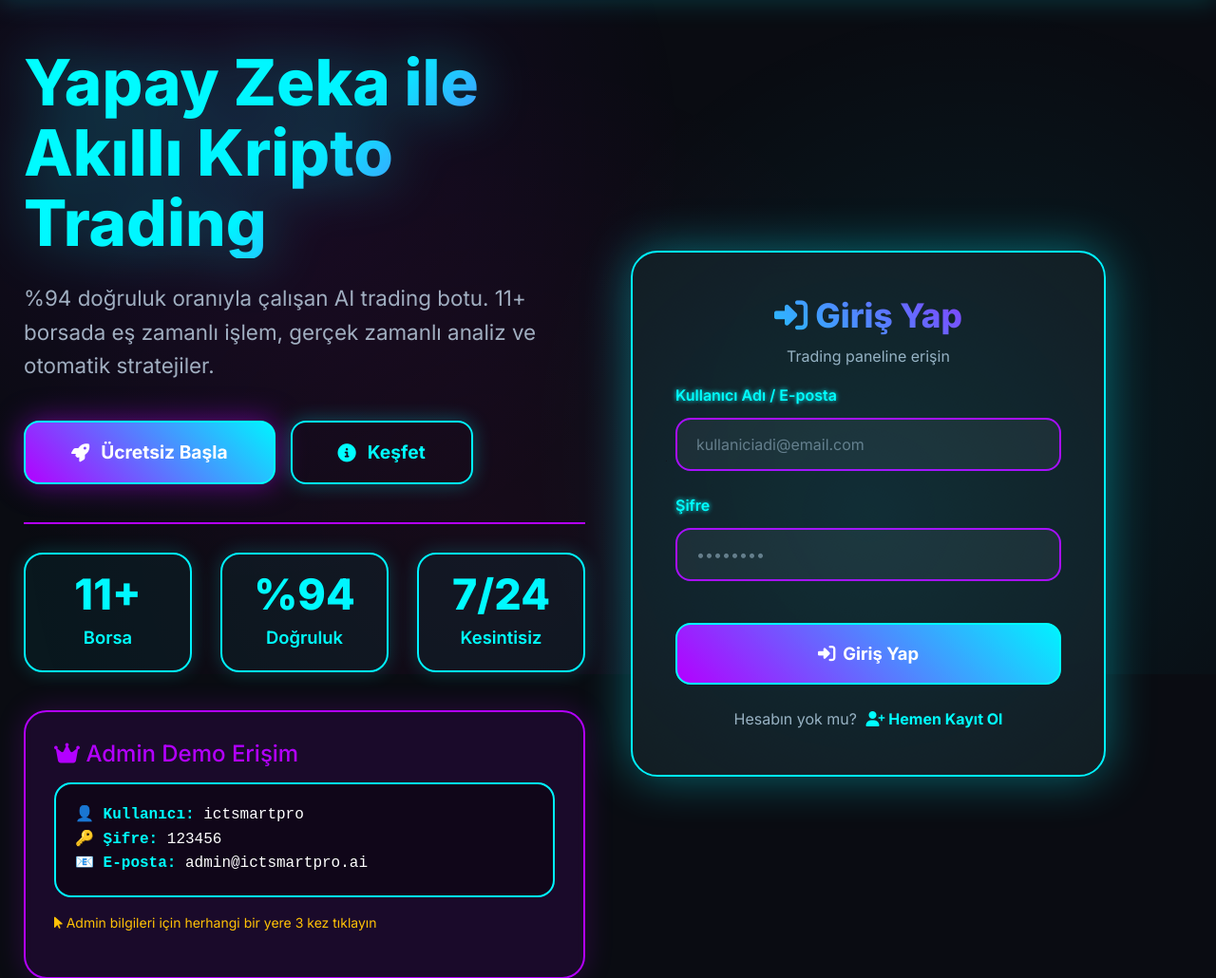
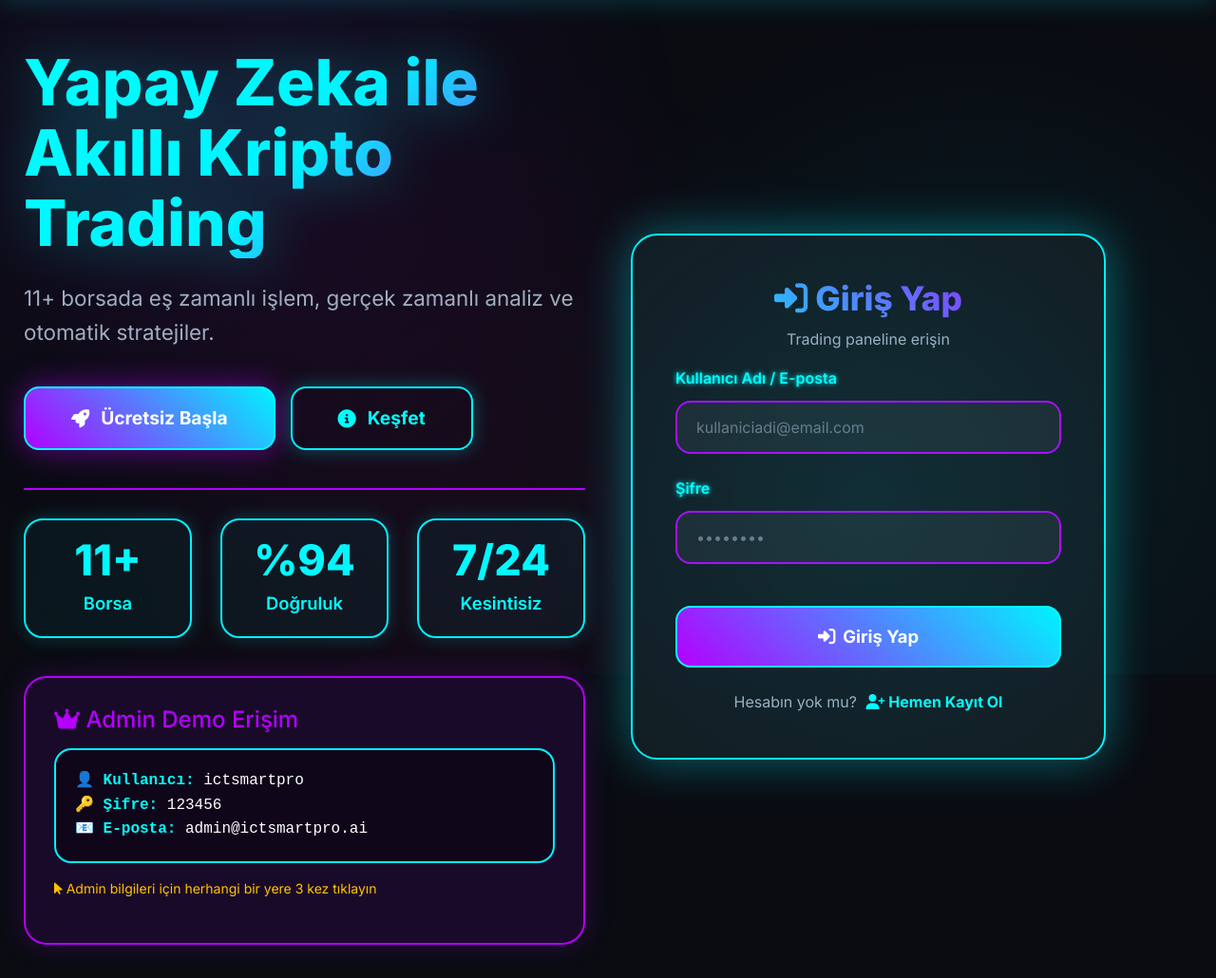
Before and after one commit to Coderhektor/ictsmartpro-backend, a FastAPI app: page / in a window 1280 px wide. Shown: the part 90-1120 px from the top of the page at 95% size. Run offline with FastAPI, Linux system fonts and the light colour scheme.

Commit message:
Update index.html

```diff
--- a/templates/index.html
+++ b/templates/index.html
@@ -706,7 +706,7 @@
                         Yapay Zeka ile<br>Akıllı Kripto Trading
                     </h1>
                     <p class="hero-subtitle">
-                        %94 doğruluk oranıyla çalışan AI trading botu. 11+ borsada eş zamanlı işlem, gerçek zamanlı analiz ve otomatik stratejiler.
+                       11+ borsada eş zamanlı işlem, gerçek zamanlı analiz ve otomatik stratejiler.
                     </p>
                     <div class="hero-cta d-flex gap-3 flex-wrap">
                         <button class="btn-hero btn-primary-hero" id="getStartedBtn">
```
